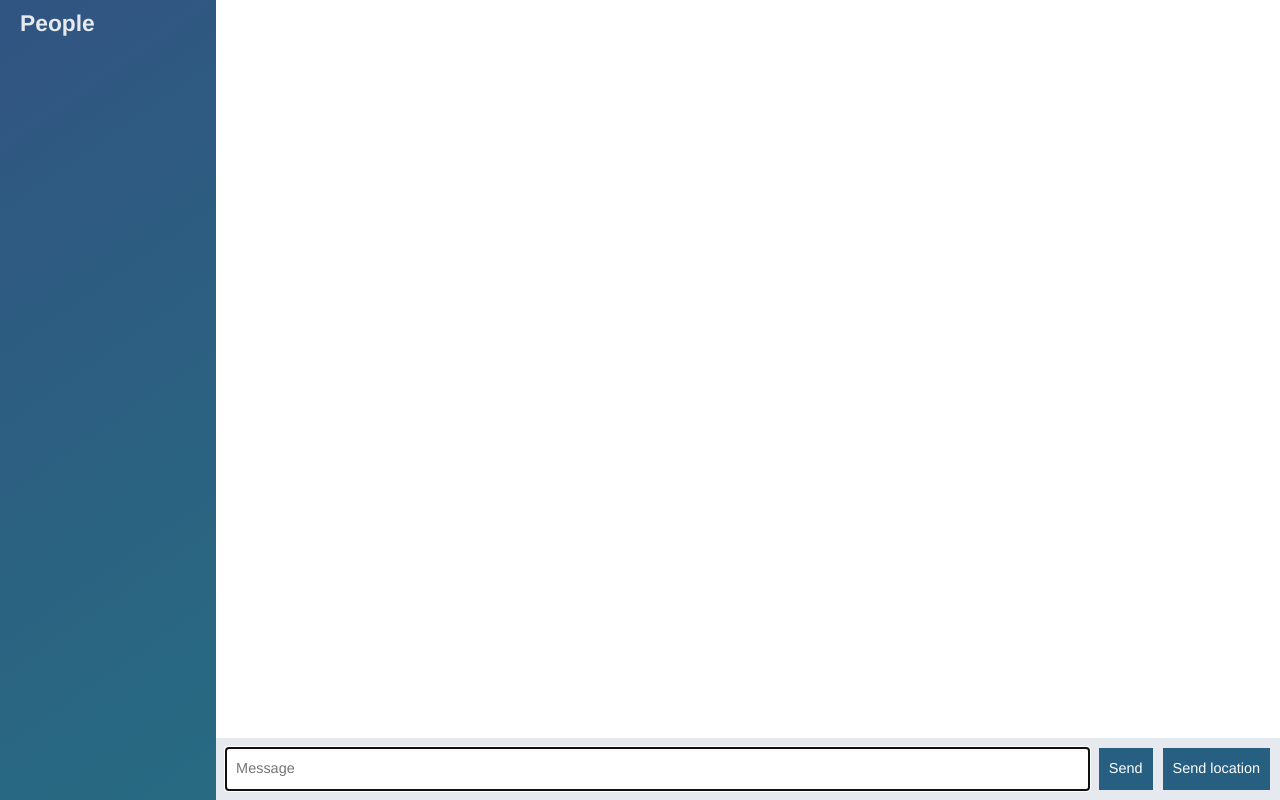
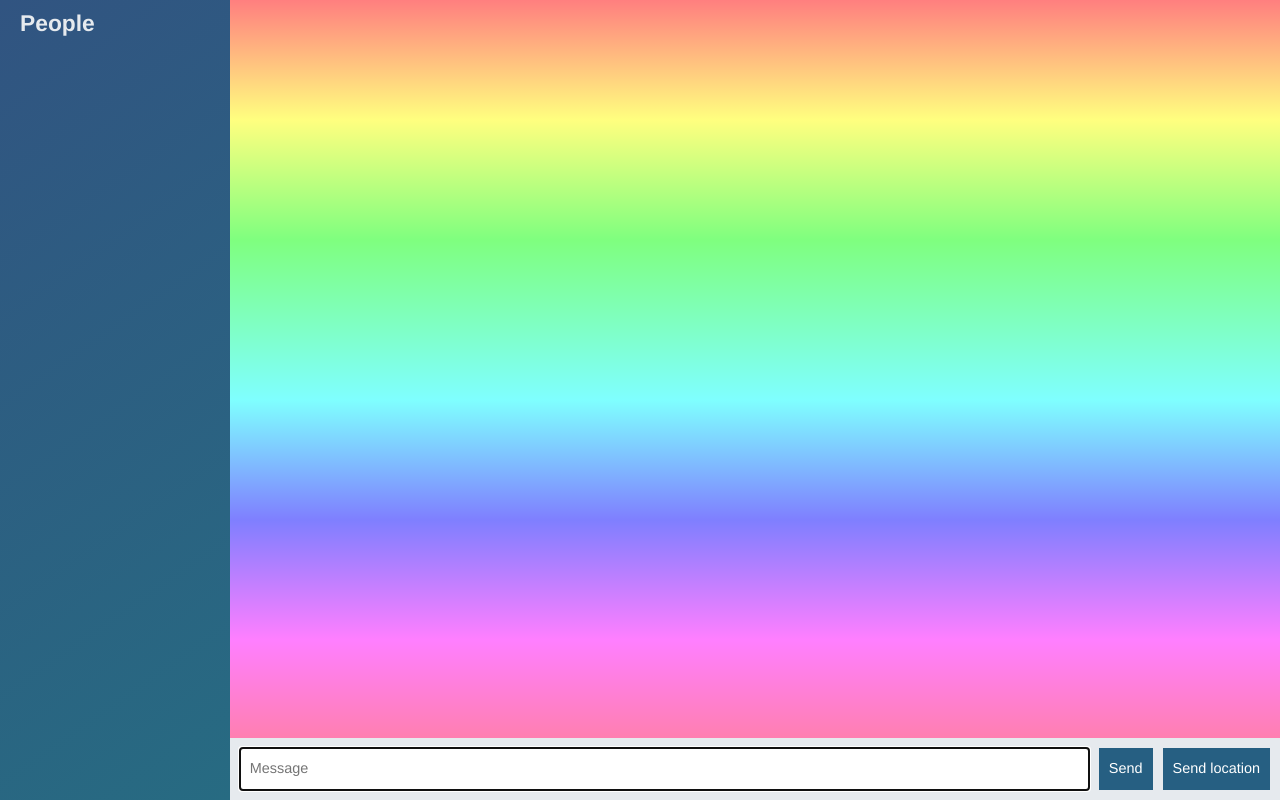
Before and after one commit to tehmann83/chat-app, a website: page public/chat.html in a window 1280 px wide. Drawn offline with nearby package versions, Linux system fonts and the light colour scheme; no server answers.

Commit message:
Changed styles

```diff
--- a/public/css/styles.css
+++ b/public/css/styles.css
@@ -85,14 +85,14 @@
 
   .chat__sidebar {
     overflow-y: scroll;
-    width: 260px;
+    width: 280px;
     height: 100vh;
-    background: -moz-linear-gradient(125deg, rgba(39,107,130,1) 0%, rgba(49,84,129,1) 100%); /* ff3.6+ */
-    background: -webkit-gradient(linear, left top, right bottom, color-stop(0%, rgba(49,84,129,1)), color-stop(100%, rgba(39,107,130,1))); /* safari4+,chrome */
-    background: -webkit-linear-gradient(125deg, rgba(39,107,130,1) 0%, rgba(49,84,129,1) 100%); /* safari5.1+,chrome10+ */
-    background: -o-linear-gradient(125deg, rgba(39,107,130,1) 0%, rgba(49,84,129,1) 100%); /* opera 11.10+ */
-    background: -ms-linear-gradient(125deg, rgba(39,107,130,1) 0%, rgba(49,84,129,1) 100%); /* ie10+ */
-    background: linear-gradient(325deg, rgba(39,107,130,1) 0%, rgba(49,84,129,1) 100%); /* w3c */
+    background: -moz-linear-gradient(125deg, rgba(39,107,130,1) 0%, rgba(49,84,129,1) 100%);
+    background: -webkit-gradient(linear, left top, right bottom, color-stop(0%, rgba(49,84,129,1)), color-stop(100%, rgba(39,107,130,1)));
+    background: -webkit-linear-gradient(125deg, rgba(39,107,130,1) 0%, rgba(49,84,129,1) 100%);
+    background: -o-linear-gradient(125deg, rgba(39,107,130,1) 0%, rgba(49,84,129,1) 100%);
+    background: -ms-linear-gradient(125deg, rgba(39,107,130,1) 0%, rgba(49,84,129,1) 100%);
+    background: linear-gradient(325deg, rgba(39,107,130,1) 0%, rgba(49,84,129,1) 100%);
   }
 
   .chat__sidebar h3 {
@@ -106,7 +106,8 @@
   }
 
   .chat__sidebar li {
-    background: #e6eaee;
+    /* background: #222d9224; */
+    background: #698ea5;
     border: 1px solid #e1e1e1;
     border-radius: 5px;
     padding: 10px;
@@ -118,6 +119,22 @@
     flex-direction: column;
     height: 100vh;
     width: 100%;
+    background: -moz-linear-gradient( top ,
+        rgba(255, 0, 0, 0.5) 0%,
+        rgba(255, 255, 0, 0.5) 15%,
+        rgba(0, 255, 0, 0.5) 30%,
+        rgba(0, 255, 255, 0.5) 50%,
+        rgba(0, 0, 255, 0.5) 65%,
+        rgba(255, 0, 255, 0.5) 80%,
+        rgba(255, 0, 0, 0.5) 100%);
+    background: -webkit-gradient(linear,  left top,  left bottom,
+        color-stop(0%, rgba(255, 0, 0, 0.5)),
+        color-stop(15%, rgba(255, 255, 0, 0.5)),
+        color-stop(30%, rgba(0, 255, 0, 0.5)),
+        color-stop(50%, rgba(0, 255, 255, 0.5)),
+        color-stop(65%, rgba(0, 0, 255, 0.5)),
+        color-stop(80%, rgba(255, 0, 255, 0.5)),
+        color-stop(100%, rgba(255, 0, 0, 0.5)));
   }
 
   .chat__messages {
@@ -155,7 +172,13 @@
   }
 
   .message {
+    border: 2px solid#0080ff;
+    border-radius: 10px;
+    margin: 8px;
+    max-width: 500px;
+    overflow-wrap: break-word;
     padding: 10px;
+    width: fit-content;
   }
 
   .message__title {
--- a/public/js/chat.js
+++ b/public/js/chat.js
@@ -18,6 +18,7 @@ function scrollToBottom() {
 
 socket.on('connect', function() {
     let params = $.deparam(window.location.search);
+    $('.chat__sidebar h3').text('Room: ' + params.room.toLowerCase());
     socket.emit('join', params, function(err) {
         if(err) {
             alert(err);
@@ -34,6 +35,9 @@ socket.on('disconnect', function() {
 
 socket.on('updateUserList', function(users) {
     let $ol = $('<ol></ol>');
+    $ol.css({
+        'list-style-type': 'none'
+    });
 
     users.forEach(function(user) {
         $ol.append($('<li></li>').text(user));
--- a/server/server.js
+++ b/server/server.js
@@ -22,6 +22,8 @@ io.on('connection', (socket) => {
         if(!isRealString(params.name) || !isRealString(params.room)) {
             return callback('Name and room name are required.');
         }
+
+        params.room = params.room.toLowerCase();
 
         socket.join(params.room);
         users.removeUser(socket.id);
```
Also changed, not shown: server/utils/users.js (+0 -8 lines).
